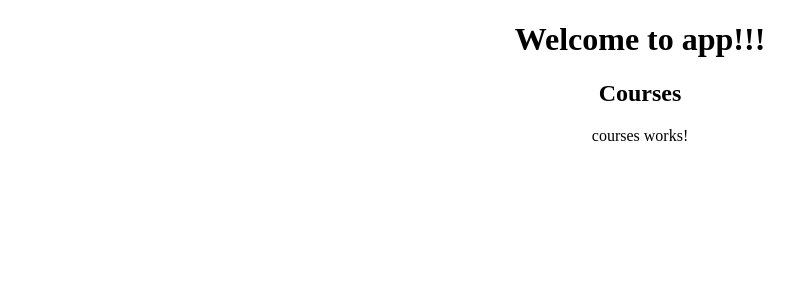
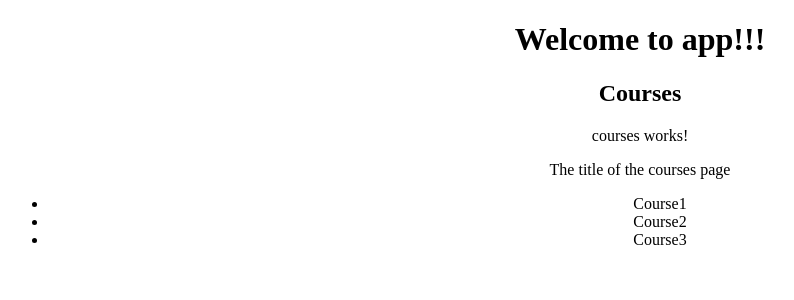
Before and after one commit to stevenzelinli/se3316_lab04, an Angular app in the folder angular-demo1/: page / in a window 1280 px wide. Shown: the top 300 px of the page, without its empty margins (0-794 px from the left). Built offline with nearby package versions, Linux system fonts and the light colour scheme.

Commit message:
used ngFor directive to populate a list with courses from an array in the course component

```diff
--- a/angular-demo1/src/app/courses/courses.component.html
+++ b/angular-demo1/src/app/courses/courses.component.html
@@ -2,3 +2,9 @@
 <p>
   courses works!
 </p>
+{{title}}
+<ul>
+    <li *ngFor="let course of courses">
+        {{course}}
+    </li>
+</ul>
--- a/angular-demo1/src/app/courses/courses.component.ts
+++ b/angular-demo1/src/app/courses/courses.component.ts
@@ -7,6 +7,8 @@ import { Component, OnInit, ViewEncapsulation } from '@angular/core';
   encapsulation: ViewEncapsulation.None
 })
 export class CoursesComponent implements OnInit {
+  title = "The title of the courses page";
+  courses = ["Course1", "Course2", "Course3"];
 
   constructor() { }
 
```
